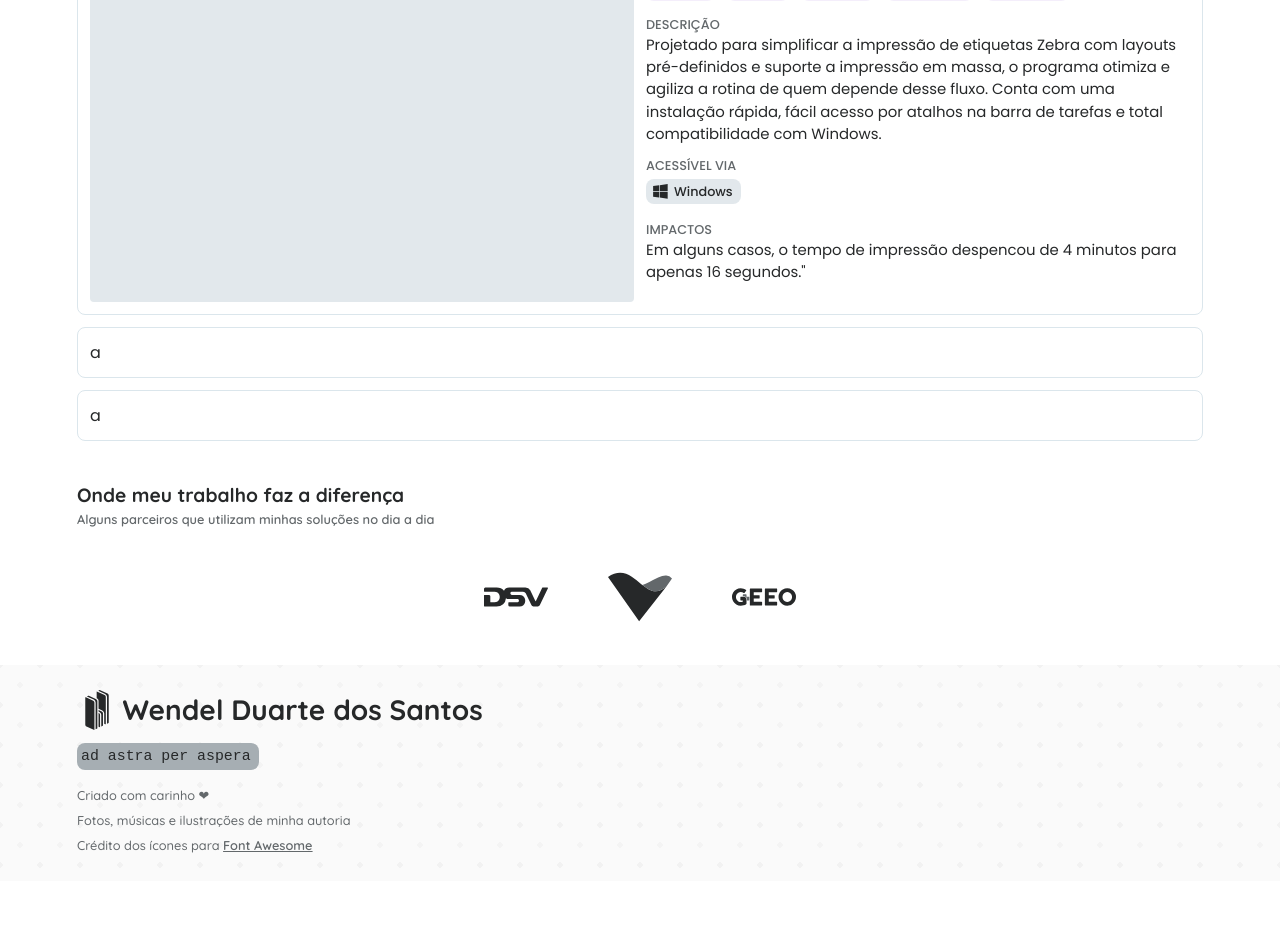
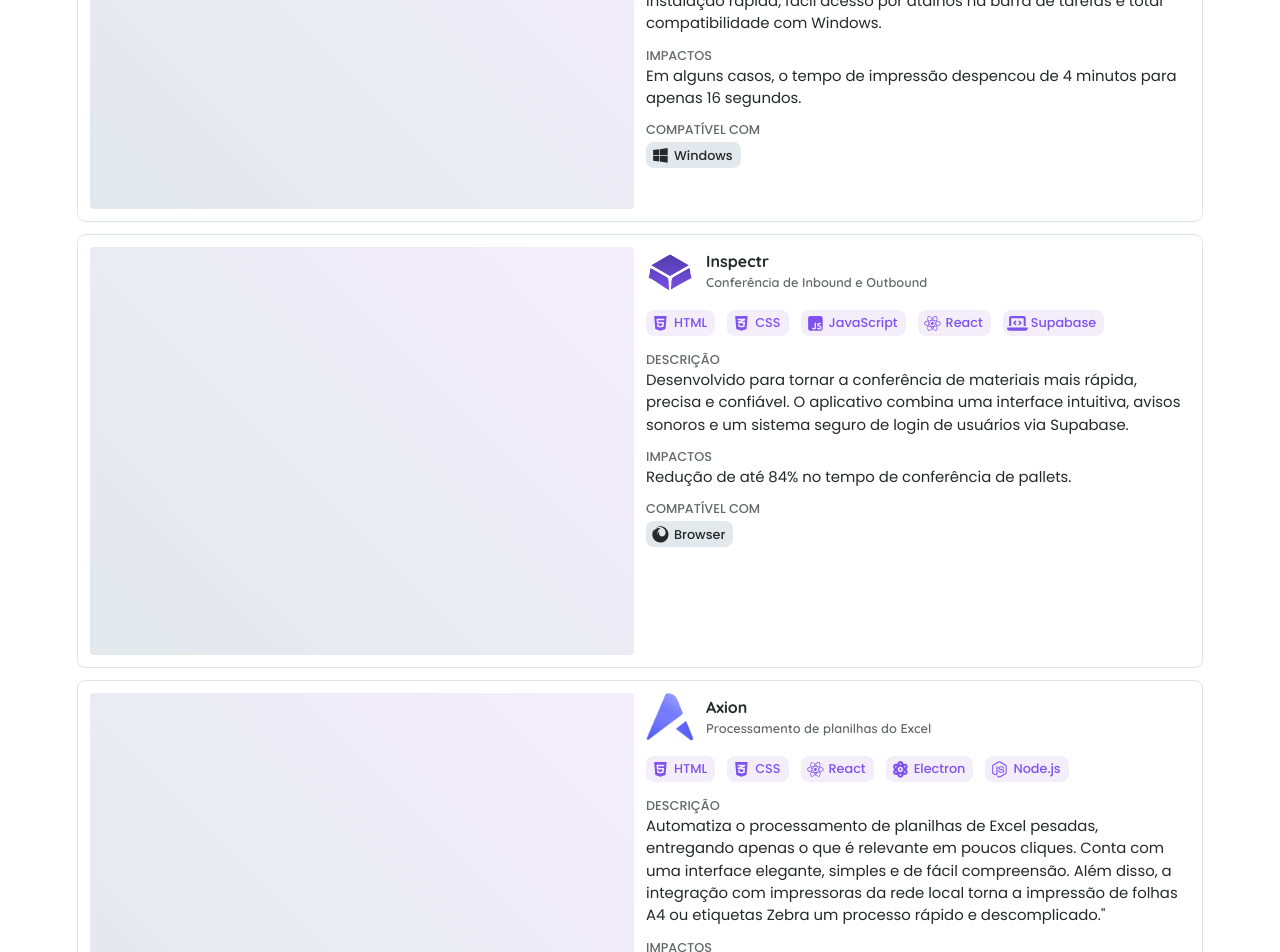
Before and after one commit to wduos/wendelduarte.dev, a React (Vite) app: page / in a window 1280 px wide. Shown: the part 1780-2732 px from the top of the page. Before the commit the page ends 2661 px from the top, so only its background shows below. Built offline with nearby package versions, Linux system fonts and the light colour scheme; a web font is replaced by a local one.

Commit message:
added more projects

```diff
--- a/src/pages/Home/Home.css
+++ b/src/pages/Home/Home.css
@@ -122,7 +122,11 @@
 .HomeScreen .project-image {
   width: 50%;
   aspect-ratio: 4/3;
-  background-color: var(--font-dim-2);
+  background-image: linear-gradient(
+    45deg,
+    var(--font-dim-2),
+    var(--light-tint)
+  );
   border-radius: var(--radius);
   overflow: hidden;
 }
--- a/src/pages/Home/Home.jsx
+++ b/src/pages/Home/Home.jsx
@@ -10,6 +10,8 @@ import dsvLogo from "../../assets/dsv-mono-logo.svg";
 import valeLogo from "../../assets/vale-mono-logo.svg";
 import geeoLogo from "../../assets/geeo-mono-logo.svg";
 import labelPrinterIcon from "../../assets/label-printer-icon.png";
+import inspectrIcon from "../../assets/inspectr-icon.svg";
+import axionIcon from "../../assets/axion-icon.png";
 
 import "./Home.css";
 
@@ -165,7 +167,7 @@ export default function Home() {
       <section className="about limiter mrg-block mrg-top-2">
         <h2 className="section-title d-block quicksand">Olá, mundo!</h2>
         <h3 className="section-subtitle quicksand">
-          Um pouco sobre quem eu sou
+          Um pouco sobre quem eu sou e o que faço
         </h3>
 
         <p className="mrg-block">
@@ -242,13 +244,8 @@ export default function Home() {
         <div className="d-iflex wrp mrg-block">
           <p className="code">add file download</p>
         </div>
-      </section>
 
-      <section className="projects limiter mrg-block mrg-top-2">
-        <h2 className="section-title quicksand">Projetos</h2>
-        <h3 className="section-subtitle quicksand">
-          Algumas das minhas criações
-        </h3>
+        <p className="micro-title mrg-top">Projetos</p>
 
         <div ref={consoleRef} className="d-flex-center-center mrg-block">
           <div className="console">
@@ -299,12 +296,11 @@ export default function Home() {
                       Label Printer
                     </h2>
                     <h3 className="section-subtitle quicksand">
-                      Impressão de etiquetas Zebra facilitadas
+                      Impressão de etiquetas Zebra
                     </h3>
                   </div>
                 </div>
-                <h4 className="micro-title mrg-top">Stack</h4>
-                <div className="d-flex-center-gap">
+                <div className="d-flex-center-gap mrg-top">
                   <TechLabel techName="html" />
                   <TechLabel techName="css" />
                   <TechLabel techName="react" />
@@ -322,19 +318,101 @@ export default function Home() {
                   Windows.
                 </p>
 
-                <h4 className="micro-title mrg-top">Acessível via</h4>
+                <h4 className="micro-title mrg-top">Impactos</h4>
+                <p>
+                  Em alguns casos, o tempo de impressão despencou de 4 minutos
+                  para apenas 16 segundos.
+                </p>
+
+                <h4 className="micro-title mrg-top">Compatível com</h4>
                 <TechLabel techName="windows" theme="gray" />
+              </div>
+            </div>
+
+            <div className="project">
+              <div className="project-image"></div>
+              <div className="project-description">
+                <div className="d-flex-center-gap">
+                  <img
+                    className="img-s"
+                    src={inspectrIcon}
+                    alt="Logo do programa"
+                  />
+                  <div>
+                    <h2 className="generic-title quicksand bold">Inspectr</h2>
+                    <h3 className="section-subtitle quicksand">
+                      Conferência de Inbound e Outbound
+                    </h3>
+                  </div>
+                </div>
+                <div className="d-flex-center-gap mrg-top">
+                  <TechLabel techName="html" />
+                  <TechLabel techName="css" />
+                  <TechLabel techName="javascript" />
+                  <TechLabel techName="react" />
+                  <TechLabel techName="supabase" />
+                </div>
+
+                <h4 className="micro-title mrg-top">Descrição</h4>
+                <p>
+                  Desenvolvido para tornar a conferência de materiais mais
+                  rápida, precisa e confiável. O aplicativo combina uma
+                  interface intuitiva, avisos sonoros e um sistema seguro de
+                  login de usuários via Supabase.
+                </p>
+
+                <h4 className="micro-title mrg-top">Impactos</h4>
+                <p>Redução de até 84% no tempo de conferência de pallets.</p>
+
+                <h4 className="micro-title mrg-top">Compatível com</h4>
+                <TechLabel techName="browser" theme="gray" />
+              </div>
+            </div>
+
+            <div className="project">
+              <div className="project-image"></div>
+              <div className="project-description">
+                <div className="d-flex-center-gap">
+                  <img
+                    className="img-s"
+                    src={axionIcon}
+                    alt="Logo do programa"
+                  />
+                  <div>
+                    <h2 className="generic-title quicksand bold">Axion</h2>
+                    <h3 className="section-subtitle quicksand">
+                      Processamento de planilhas do Excel
+                    </h3>
+                  </div>
+                </div>
+                <div className="d-flex-center-gap mrg-top">
+                  <TechLabel techName="html" />
+                  <TechLabel techName="css" />
+                  <TechLabel techName="react" />
+                  <TechLabel techName="electron" />
+                  <TechLabel techName="node" />
+                </div>
+
+                <h4 className="micro-title mrg-top">Descrição</h4>
+                <p>
+                  Automatiza o processamento de planilhas de Excel pesadas,
+                  entregando apenas o que é relevante em poucos cliques. Conta
+                  com uma interface elegante, simples e de fácil compreensão.
+                  Além disso, a integração com impressoras da rede local torna a
+                  impressão de folhas A4 ou etiquetas Zebra um processo rápido e
+                  descomplicado."
+                </p>
 
                 <h4 className="micro-title mrg-top">Impactos</h4>
                 <p>
-                  Em alguns casos, o tempo de impressão despencou de 4 minutos
-                  para apenas 16 segundos."
+                  Simplificação drástica dos processos manuais e tempo de
+                  execução reduzido de 10+ minutos para apenas 2 minutos.
                 </p>
+
+                <h4 className="micro-title mrg-top">Compatível com</h4>
+                <TechLabel techName="windows" theme="gray" />
               </div>
             </div>
-
-            <div className="project">a</div>
-            <div className="project">a</div>
           </div>
         )}
       </section>
```
Also changed, not shown: src/assets/axion-icon.png (added), src/assets/inspectr-icon.svg (added).
